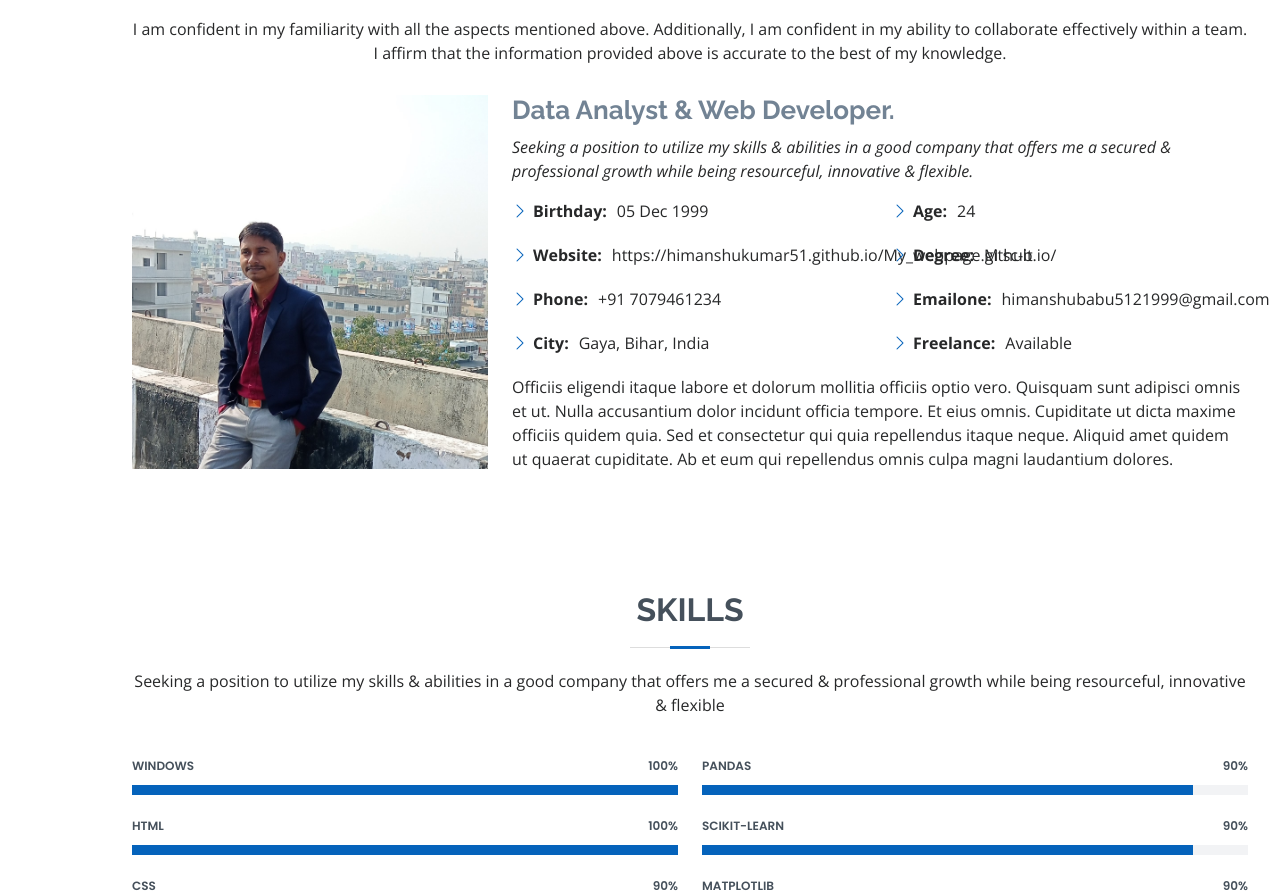
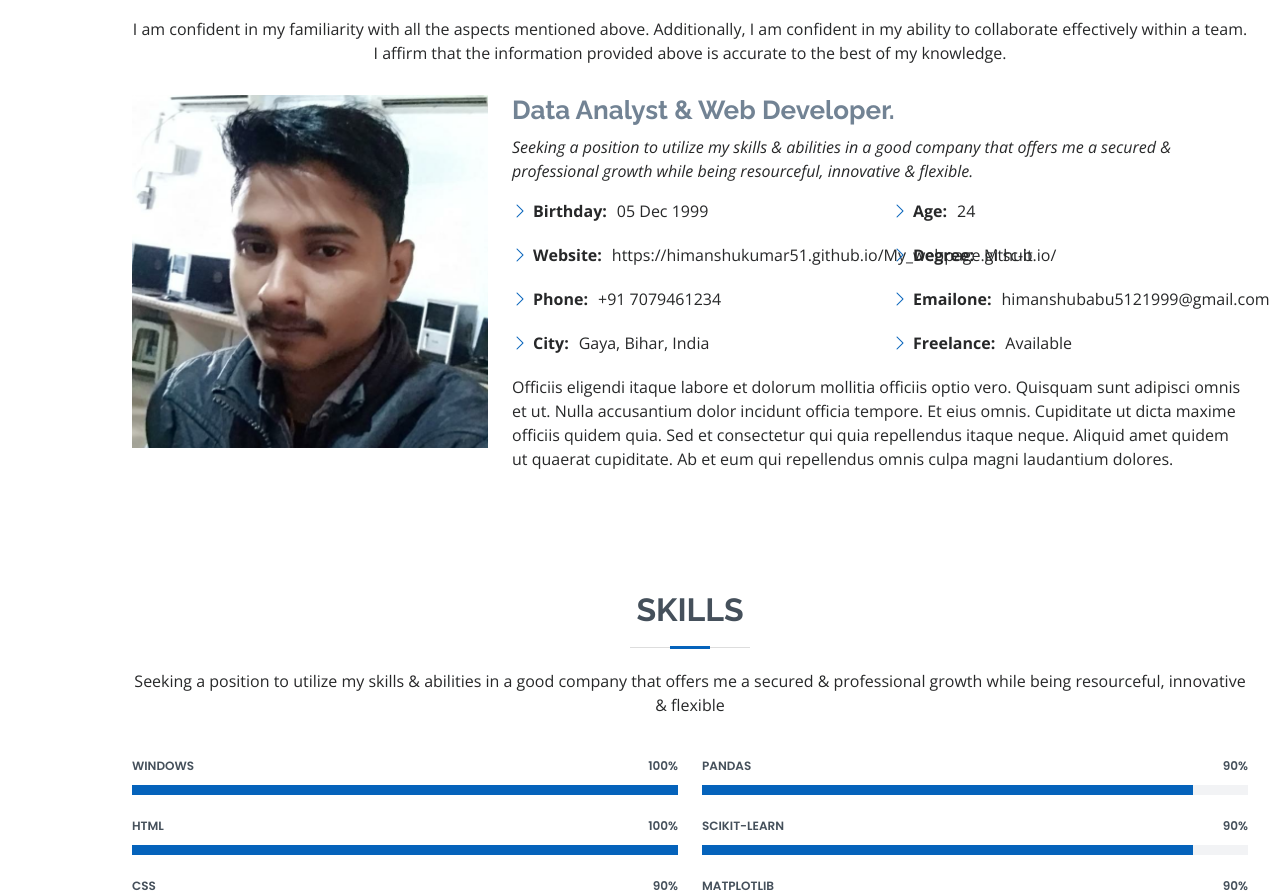
Before and after one commit to himanshukumar51/My_webpage, a plain HTML site: page index.html in a window 1280 px wide. Shown: the part 921-1816 px from the top of the page. Drawn offline with nearby package versions, Linux system fonts and the light colour scheme.

Commit message:
index.html

```diff
--- a/index.html
+++ b/index.html
@@ -89,7 +89,7 @@
 
         <div class="row">
           <div class="col-lg-4">
-            <img src="assets/img/profile.jpg" class="img-fluid" alt="">
+            <img src="assets/img/profile1.png" class="img-fluid" alt="">
           </div>
           <div class="col-lg-8 pt-4 pt-lg-0 content">
             <h3>Data Analyst &amp; Web Developer.</h3>
```
